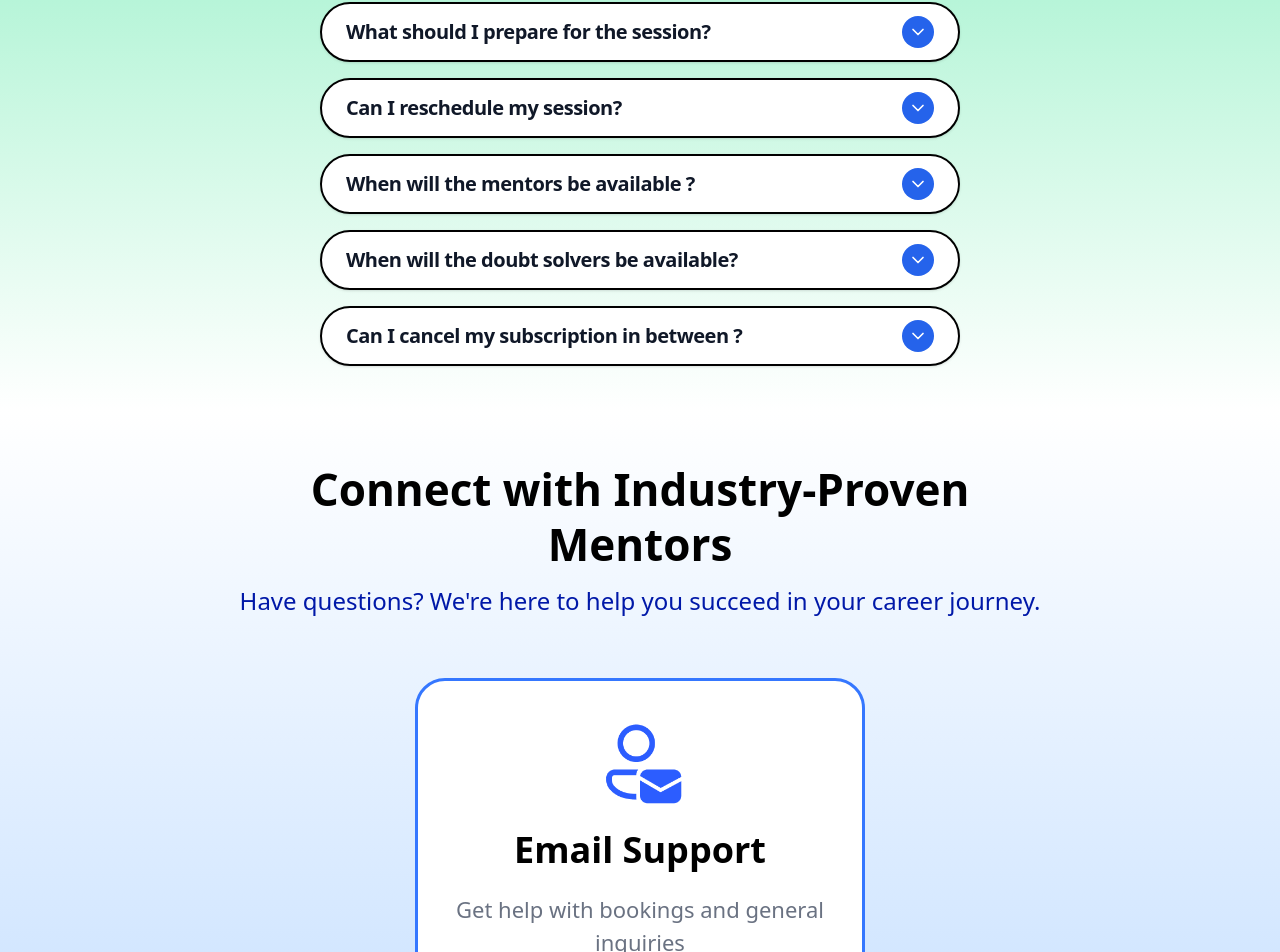
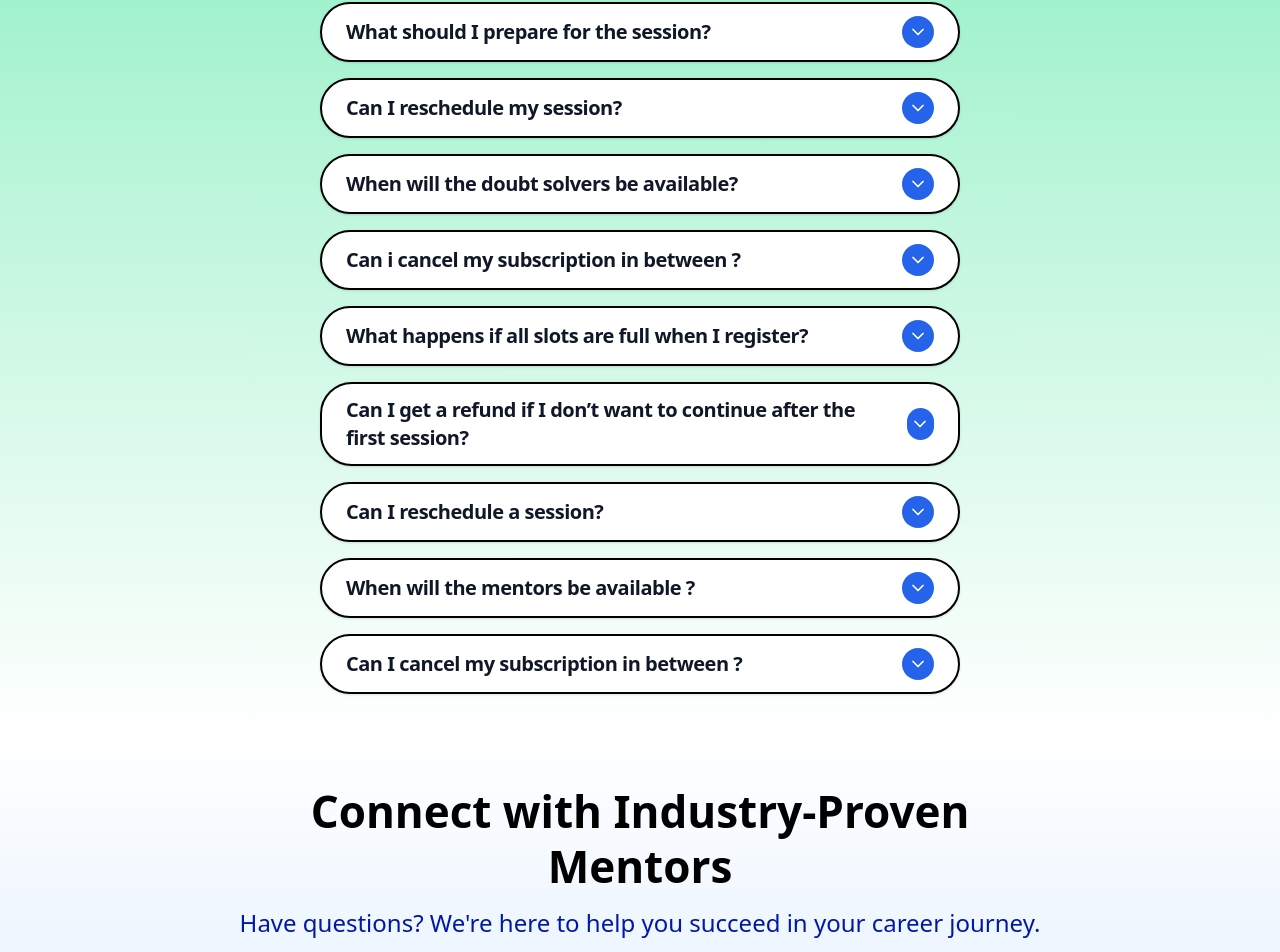
Before and after one commit to pulkit131/Mentorship_v1.0, a React (Vite) app: page / in a window 1280 px wide. Shown: the part 6409-7361 px from the top of the page. Built offline with nearby package versions, Linux system fonts and the light colour scheme.

Commit message:
new faqs added

```diff
--- a/src/Home/FAQ.jsx
+++ b/src/Home/FAQ.jsx
@@ -28,14 +28,33 @@ const faqs = [
       "Yes, you can reschedule your session up to 24 hours before the scheduled time by contacting our support team.",
   },
   {
-    question: "When will the mentors be available ?",
-    answer:
-      "During weekends once or twice a month .",
-  },
-  {
     question: "When will the doubt solvers be available?",
     answer:
       "Everytime 24*7",
+  },
+  {
+    question:"Can i cancel my subscription in between ?",
+    answer:"Your monthly subscription ,once payment is processed, cannot be cancelled.",
+  },
+  {
+    question: "What happens if all slots are full when I register?",
+    answer:
+      "If all mentor batches are full, you’ll be added to the waitlist. We’ll notify you as soon as the next batch opens — usually within a month.",
+  },
+  {
+    question: "Can I get a refund if I don’t want to continue after the first session?",
+    answer:
+      "Yes. If you decide not to continue after your first session, we’ll initiate a full refund asap.",
+  },
+  {
+    question: "Can I reschedule a session?",
+    answer:
+      "Yes, sessions can be rescheduled by contacting our support team at least 24 hours in advance. Requests made after that cannot be accommodated.",
+  },
+  {
+    question: "When will the mentors be available ?",
+    answer:
+      "Mentors are available on weekends only. During these weekend sessions, you’ll have dedicated time to ask any and all of your doubts and get clear, personalized guidance from your mentor.",
   },
   {
     question: "Can I cancel my subscription in between ?",
```
